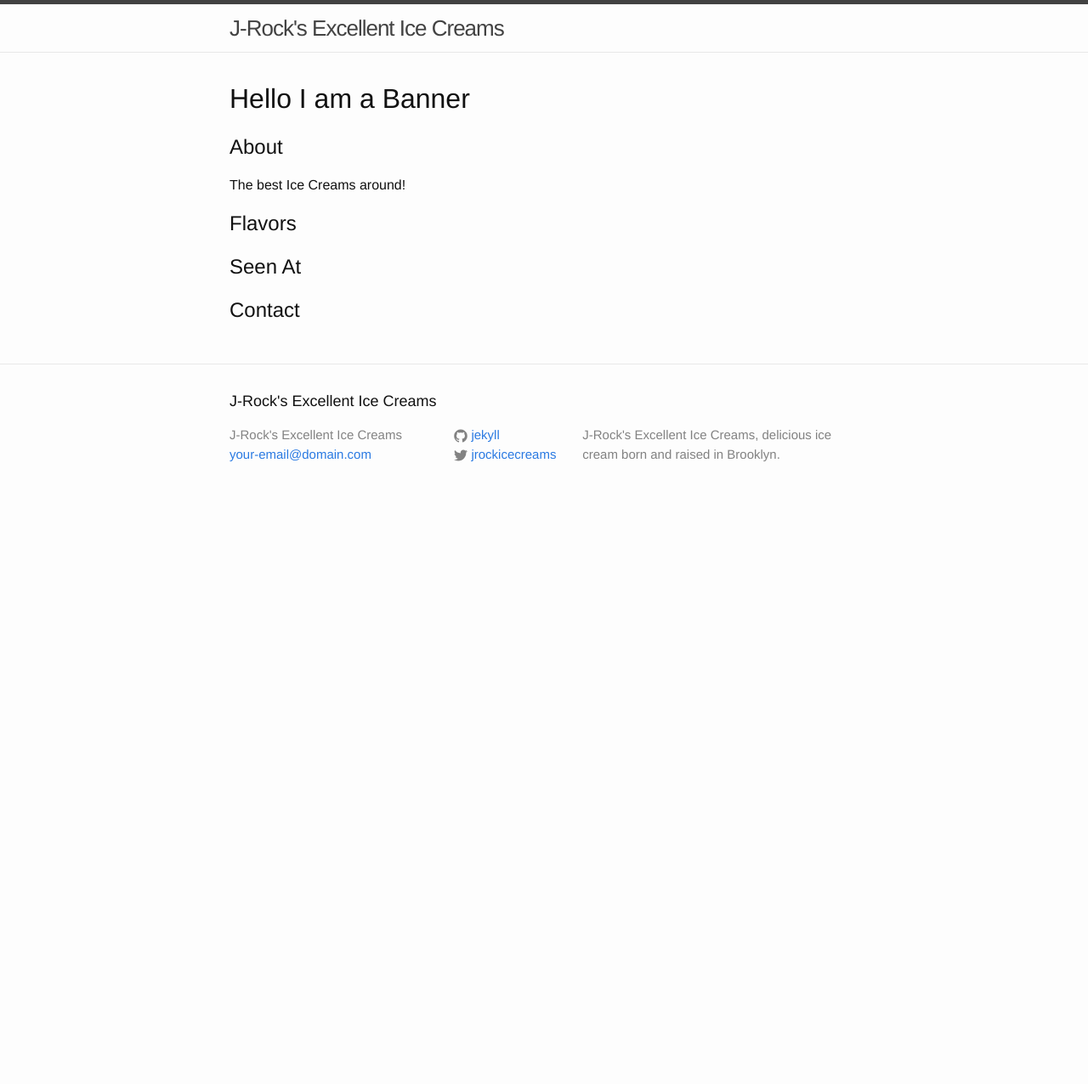
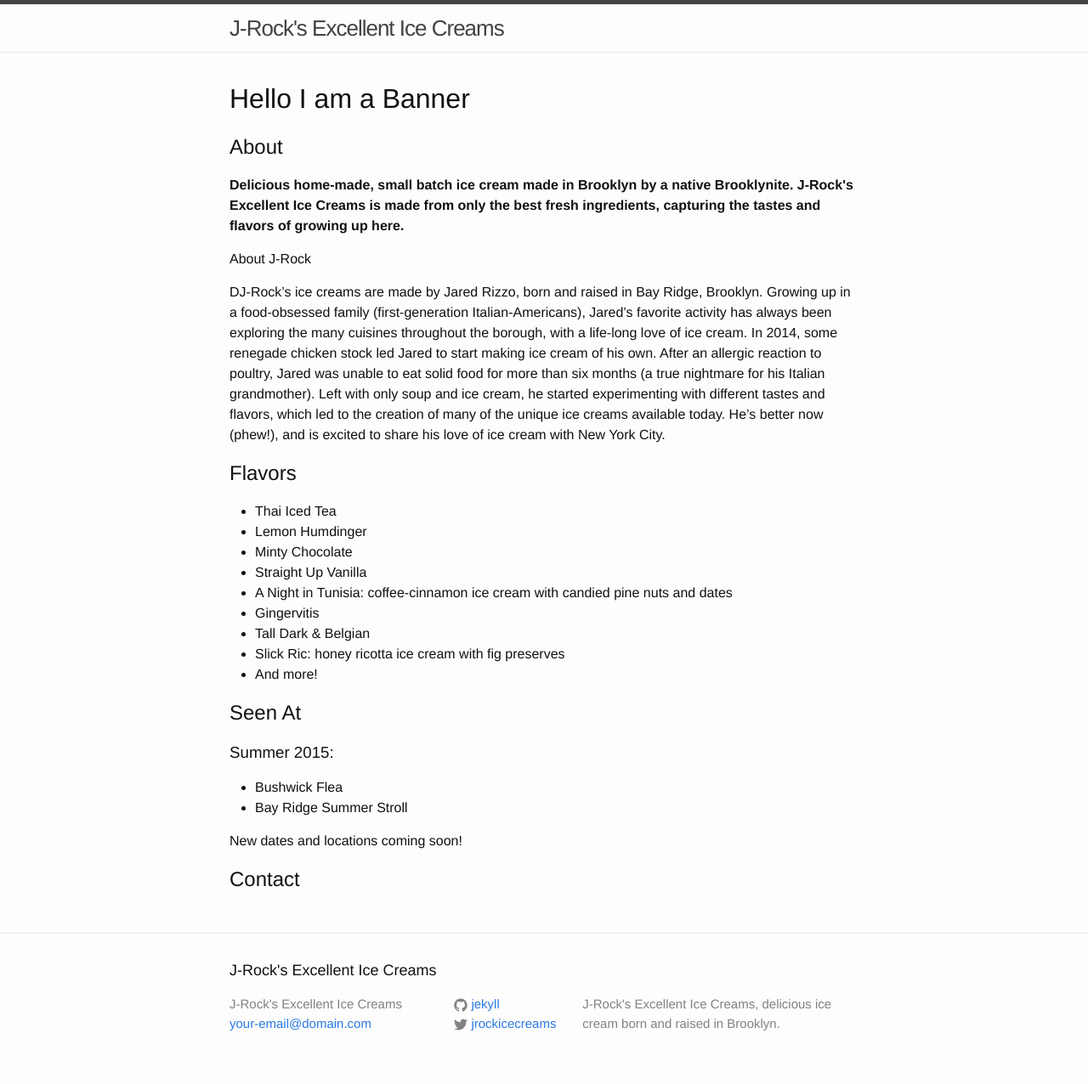
Before and after one commit to ajpiano/jrocks-ice-creams, a Jekyll site: the page built from index.html, in a window 1280 px wide. Shown: the whole page at 85% size. Built offline with Jekyll 4.4.1, drawn with Linux system fonts in a browser that asks for light colours; before the commit the page ends 900 px from its top, so only the background shows below that.

Commit message:
Stub out copy for About, Flavors, Seen At

```diff
--- a/_includes/about.html
+++ b/_includes/about.html
@@ -1,2 +1,5 @@
 <h2>About</h2>
-<p>The best Ice Creams around!</p>
+<p><strong>Delicious home-made, small batch ice cream made in Brooklyn by a native Brooklynite. J-Rock's Excellent Ice Creams is made from only the best fresh ingredients, capturing the tastes and flavors of growing up here.</strong></p>
+
+<p>About J-Rock</p>
+<p>DJ-Rock’s ice creams are made by Jared Rizzo, born and raised in Bay Ridge, Brooklyn. Growing up in a food-obsessed family (first-generation Italian-Americans), Jared’s favorite activity has always been exploring the many cuisines throughout the borough, with a life-long love of ice cream. In 2014, some renegade chicken stock led Jared to start making ice cream of his own. After an allergic reaction to poultry, Jared was unable to eat solid food for more than six months (a true nightmare for his Italian grandmother). Left with only soup and ice cream, he started experimenting with different tastes and flavors, which led to the creation of many of the unique ice creams available today. He’s better now (phew!), and is excited to share his love of ice cream with New York City.</p>
--- a/_includes/flavors.html
+++ b/_includes/flavors.html
@@ -1 +1,13 @@
 <h2>Flavors</h2>
+
+<ul>
+<li>Thai Iced Tea</li>
+<li>Lemon Humdinger</li>
+<li>Minty Chocolate</li>
+<li>Straight Up Vanilla</li>
+<li>A Night in Tunisia: coffee-cinnamon ice cream with candied pine nuts and dates</li>
+<li>Gingervitis</li>
+<li>Tall Dark & Belgian</li>
+<li>Slick Ric: honey ricotta ice cream with fig preserves</li>
+<li>And more!</li>
+</ul>
--- a/_includes/seenat.html
+++ b/_includes/seenat.html
@@ -1 +1,9 @@
 <h2>Seen At</h2>
+
+<h3>Summer 2015:</h3>
+<ul>
+<li>Bushwick Flea</li>
+<li>Bay Ridge Summer Stroll</li>
+</ul>
+
+<p>New dates and locations coming soon!</p>
```
